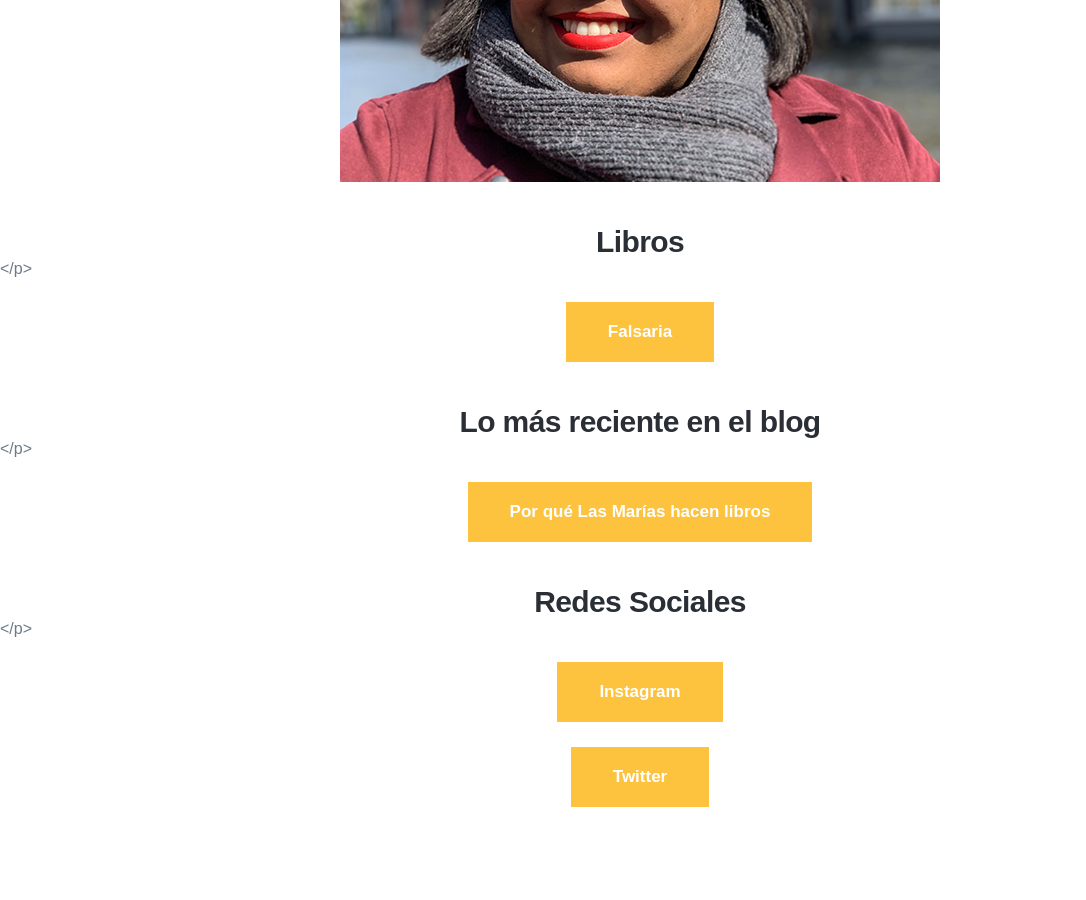
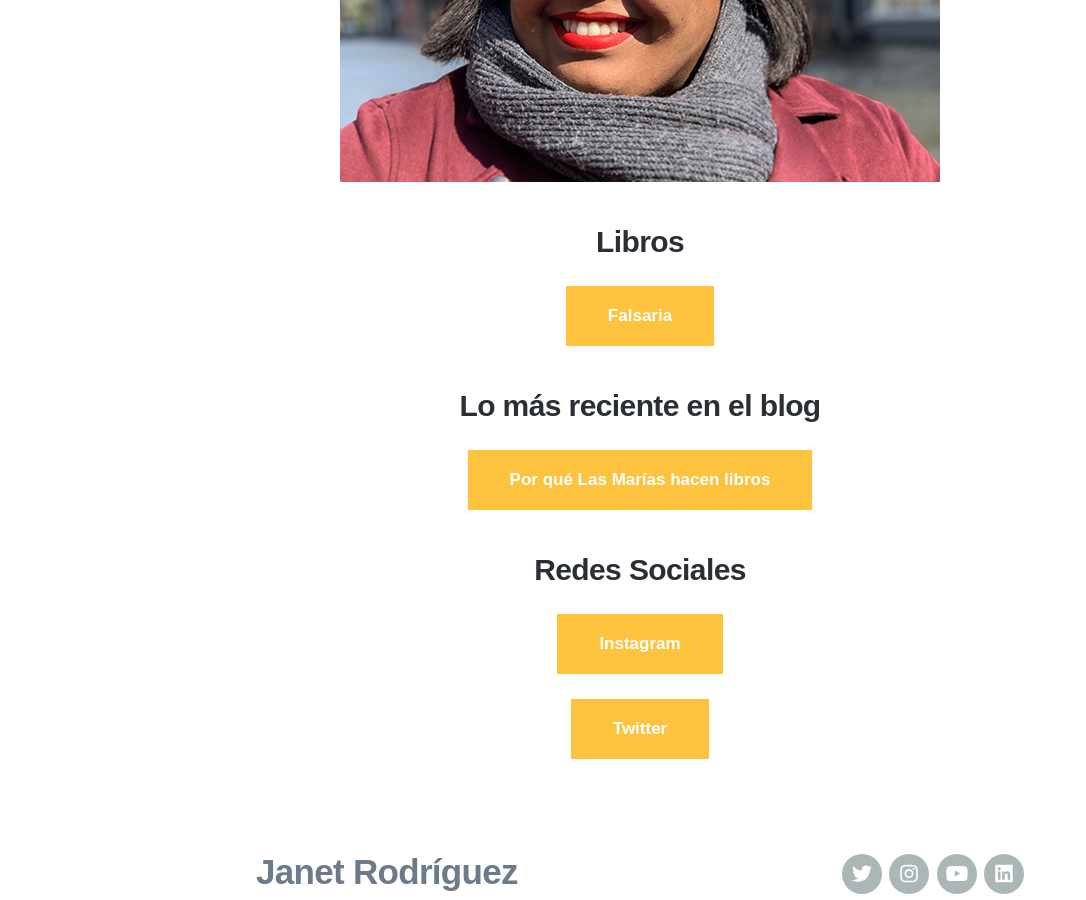
Before and after one commit to rgjanet/rgjanet.github.io, a Jekyll site: the page built from _pages/enlaces.md, in a window 1280 px wide and 900 px high, scrolled down 806 px. Shown: the whole window, without its empty margins (0-1086 px from the left). Built offline with Jekyll 4.4.1, drawn with Linux system fonts in a browser that asks for light colours; nearby versions of some CDN libraries; some web fonts are replaced.

Commit message:
Update enlaces.md

```diff
--- a/_pages/enlaces.md
+++ b/_pages/enlaces.md
@@ -8,15 +8,15 @@ featured_image: /images/Proyectos/videos-rgjanet.png
 
  <p align="center"><img src="https://www.rgjanet.com/images/rgjanet-4.png" align="center"></p>
 
-  <h3 align="center">Libros</h3></p>
+  <h3 align="center">Libros</h3>
 
   <p align="center"><a href="http://libros.rgjanet.com/" class="button button--large">Falsaria</a></p>
 
- <h3 align="center">Lo más reciente en el blog</h3></p>
+ <h3 align="center">Lo más reciente en el blog</h3>
 
 <p align="center"><a href="https://rgjanet.com/blog/las-marias-hacen-libros" class="button button--large">Por qué Las Marías hacen libros</a></p>
 
-<h3  align="center">Redes Sociales</h3></p>
+<h3  align="center">Redes Sociales</h3>
 
   <p align="center"><a href="https://www.instagram.com/rgjanet/" class="button button--large">Instagram</a></p>
   <p align="center"><a href="https://twitter.com/RGJanet" class="button button--large">Twitter</a></p>
```
